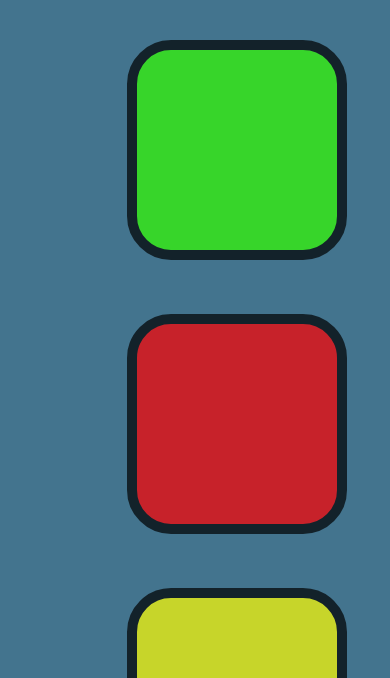
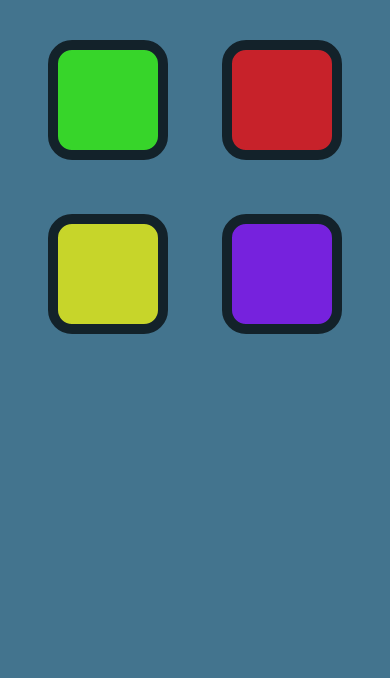
Before and after one commit to HanssenDev/simon-game2, a plain HTML site: page index.html in a window 390 px wide. Shown: the part 166-844 px from the top of the page. Drawn offline with Linux system fonts and the light colour scheme.

Commit message:
add responsiveness for mobile

```diff
--- a/styles.css
+++ b/styles.css
@@ -12,7 +12,7 @@ body {
 
 .container {
   display: block;
-  width: 50%;
+  width: 100%;
   margin: auto;
 }
 
@@ -23,6 +23,19 @@ body {
   width: 200px;
   border: 10px solid black;
   border-radius: 20%;
+}
+
+@media all and (max-width: 35em) {
+  .btn {
+    width: 100px;
+    height: 100px;
+  }
+}
+
+@media all and (max-width: 22.5em) {
+  .btn {
+    margin: 10px;
+  }
 }
 
 .game-over {
```
